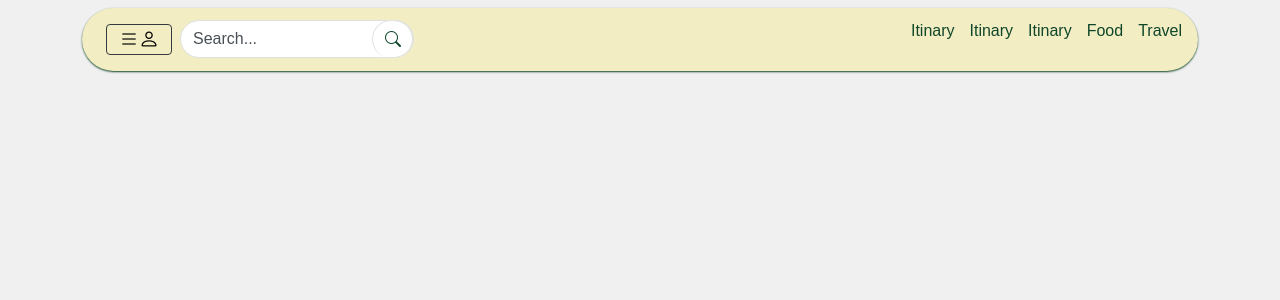
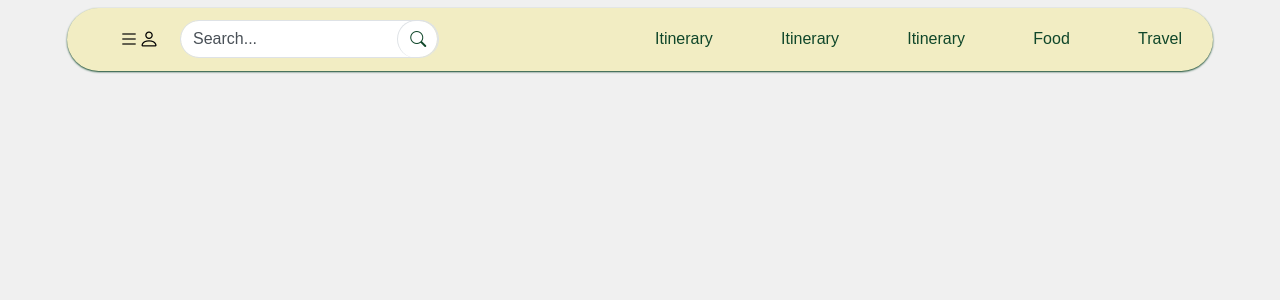
Before and after one commit to dixituwindsor/AdventureMinds, a Django app: page /h/ in a window 1280 px wide. Shown: the top 300 px of the page. Run offline with Django 5.2, Linux system fonts and the light colour scheme.

Commit message:
[IMP] changes in homepage along with css

```diff
--- a/mainapp/static/mainapp/style.css
+++ b/mainapp/static/mainapp/style.css
@@ -31,23 +31,13 @@ nav ul {
     display: flex;
 }
 
-nav li {
-    margin-left: 15px;
-}
-
-nav li :hover {
-    color: #10472A;
-}
-nav li a {
-    display: block;
-    text-align: center;
-    text-decoration: none;
+.nav_list li a {
     color: #10472A;
 }
 
-nav li a:hover {
-    color: #10472A;
+.nav_list li a:hover {
     font-weight: bold;
+    font-size: large;
 }
 
 .offcanvas-body {
@@ -115,7 +105,8 @@ nav li a:hover {
     bottom: 20px;
     right: 20px;
     display: none;
-    z-index: 1000; /* Ensure it appears above other content */
+    z-index: 1000;
+    border-radius: 150px;
 }
 
 .back-to-top-btn:hover {
@@ -123,3 +114,7 @@ nav li a:hover {
     color: #ffffff;
     background: #10472A;
 }
+
+.content{
+    box-shadow: #10472A;
+}
--- a/mainapp/templates/mainapp/homepage.html
+++ b/mainapp/templates/mainapp/homepage.html
@@ -30,29 +30,31 @@
 </script>
 </head>
 <body>
-    <div class="container-lg mt-2" id="navbar_container">
-        <nav class="navbar">
-            <div class="d-flex align-items-center">
-                <button class="navbar-toggler bg_acc_green border border-dark m-2 d-flex align-items-center" type="button" data-bs-toggle="offcanvas" data-bs-target="#offcanvas_content" aria-controls="offcanvasNavbar" aria-label="Toggle navigation">
+    <div class="container-lg mt-2 " id="navbar_container">
+        <nav class="navbar row">
+            <div class="d-flex align-items-center col-4 ">
+                <button class="navbar-toggler bg_acc_green m-2 d-flex align-items-center" type="button" data-bs-toggle="offcanvas" data-bs-target="#offcanvas_content" aria-controls="offcanvasNavbar" aria-label="Toggle navigation">
                     <span class="bi bi-list"></span>
                     <i class="bi bi-person"></i>
                 </button>
                 <div class="input-group">
                     <input class="form-control border-end-0 border rounded-pill" type="search" value="Search..." id="example-search-input">
                     <span class="input-group-append">
-                        <button class="btn btn-outline-secondary bg_search_green border-bottom-0 border rounded-pill ms-n5" type="button">
+                        <button class="btn bg_search_green border-bottom-0 border rounded-pill ms-n5" type="button">
                             <i class="bi bi-search"></i>
                         </button>
                     </span>
                 </div>
             </div>
-            <ul class="">
-                <li><a href="#">Itinary</a></li>
-                <li><a href="#">Itinary</a></li>
-                <li><a href="#">Itinary</a></li>
-                <li><a href="#">Food</a></li>
-                <li><a href="#">Travel</a></li>
-            </ul>
+            <div class="col-6 ">
+                <ul class="nav_list d-flex justify-content-between p-0 m-0">
+                    <li><a href="#">Itinerary</a></li>
+                    <li><a href="#">Itinerary</a></li>
+                    <li><a href="#">Itinerary</a></li>
+                    <li><a href="#">Food</a></li>
+                    <li><a href="#">Travel</a></li>
+                </ul>
+            </div>
         </nav>
     </div>
     <button class="btn btn-success back-to-top-btn" onclick="topFunction()">
@@ -74,6 +76,8 @@
                 </ul>
           </div>
     </div>
+    <div class="content  container">
 {% block body_block %}  {% endblock %}
+    </div>
 </body>
 </html>
```
